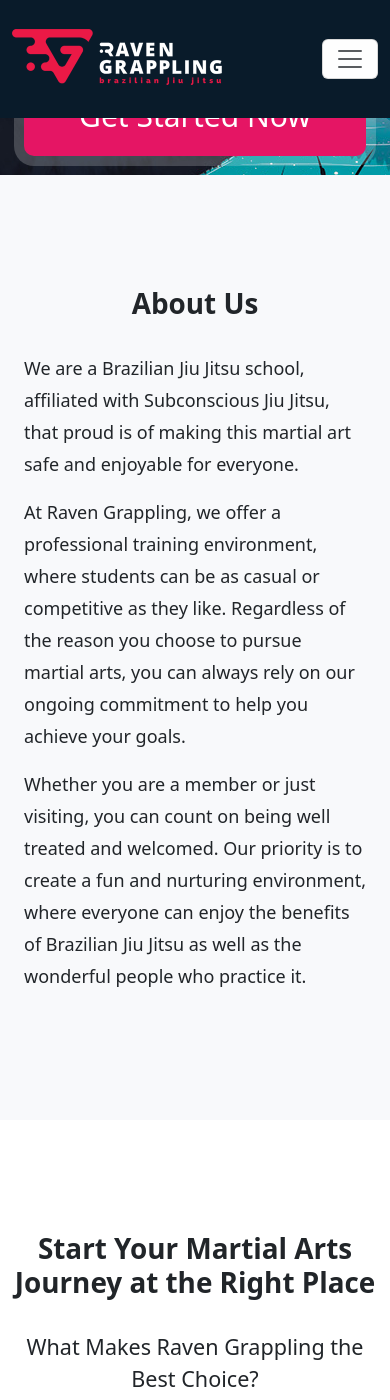
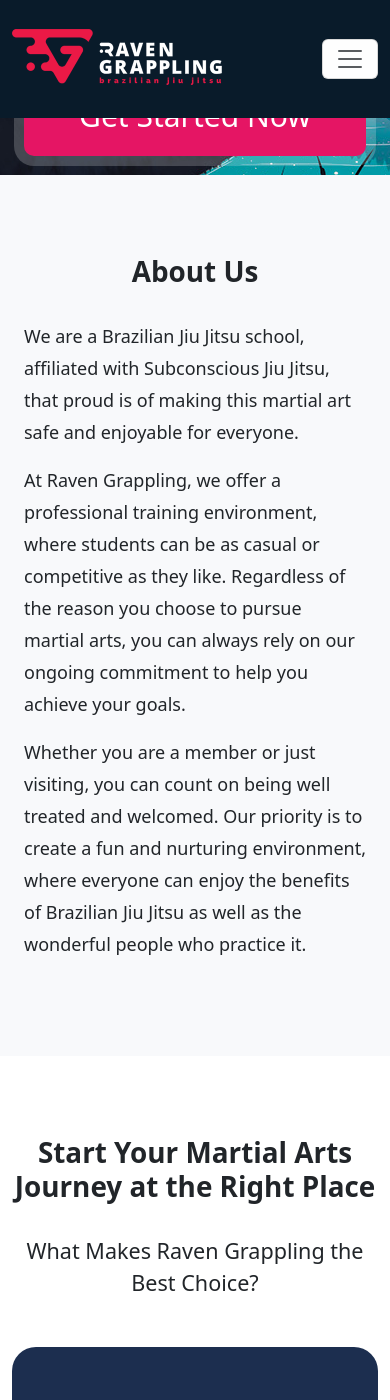
Before and after one commit to RavenGrappling/RavenGrappling.github.io, a Jekyll site: the page built from index.md, in a window 390 px wide and 1400 px high, scrolled down 637 px. Built offline with Jekyll 4.4.1, drawn with Linux system fonts in a browser that asks for light colours.

Commit message:
responsive margins

```diff
--- a/assets/css/raven.css
+++ b/assets/css/raven.css
@@ -90,6 +90,11 @@
   }
   &.light {
     background-color: var(--rg-color-gray);
+  }
+}
+@media (max-width: 991.98px) {
+  .rg-container {
+    padding: 2rem 0;
   }
 }
 
```
